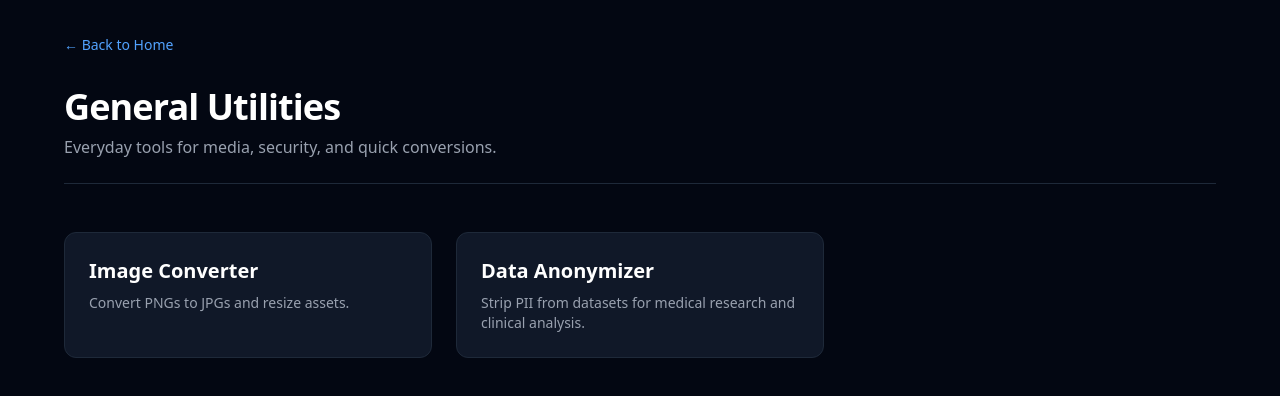
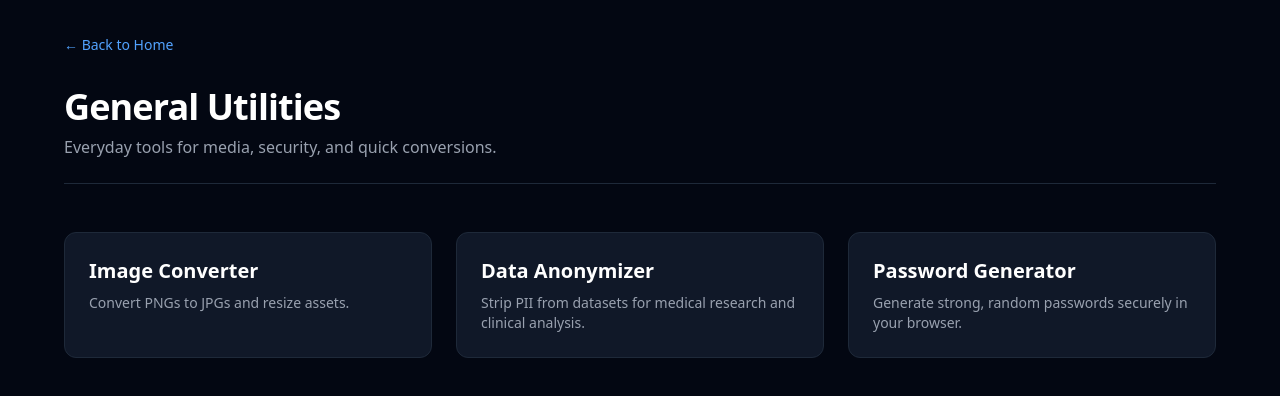
Before and after one commit to Amit-B8/DevBox, a Next.js app: page /utilities in a window 1280 px wide. Shown: the top 396 px of the page. Built offline with nearby package versions, Linux system fonts and the light colour scheme.

Commit message:
Added pasword generator link to now show on app

```diff
--- a/src/app/utilities/page.tsx
+++ b/src/app/utilities/page.tsx
@@ -31,6 +31,14 @@ export default function UtilitiesHub() {
               </div>
             </Link>
 
+            {/* New Password Generator Link */}
+            <Link href="/utilities/password-generator" className="group block">
+              <div className="p-6 rounded-xl bg-gray-900 border border-gray-800 group-hover:border-emerald-500 transition-all h-full">
+                <h3 className="text-xl font-semibold mb-2">Password Generator</h3>
+                <p className="text-gray-400 text-sm">Generate strong, random passwords securely in your browser.</p>
+              </div>
+            </Link>
+
           </div>
         </section>
 
```
